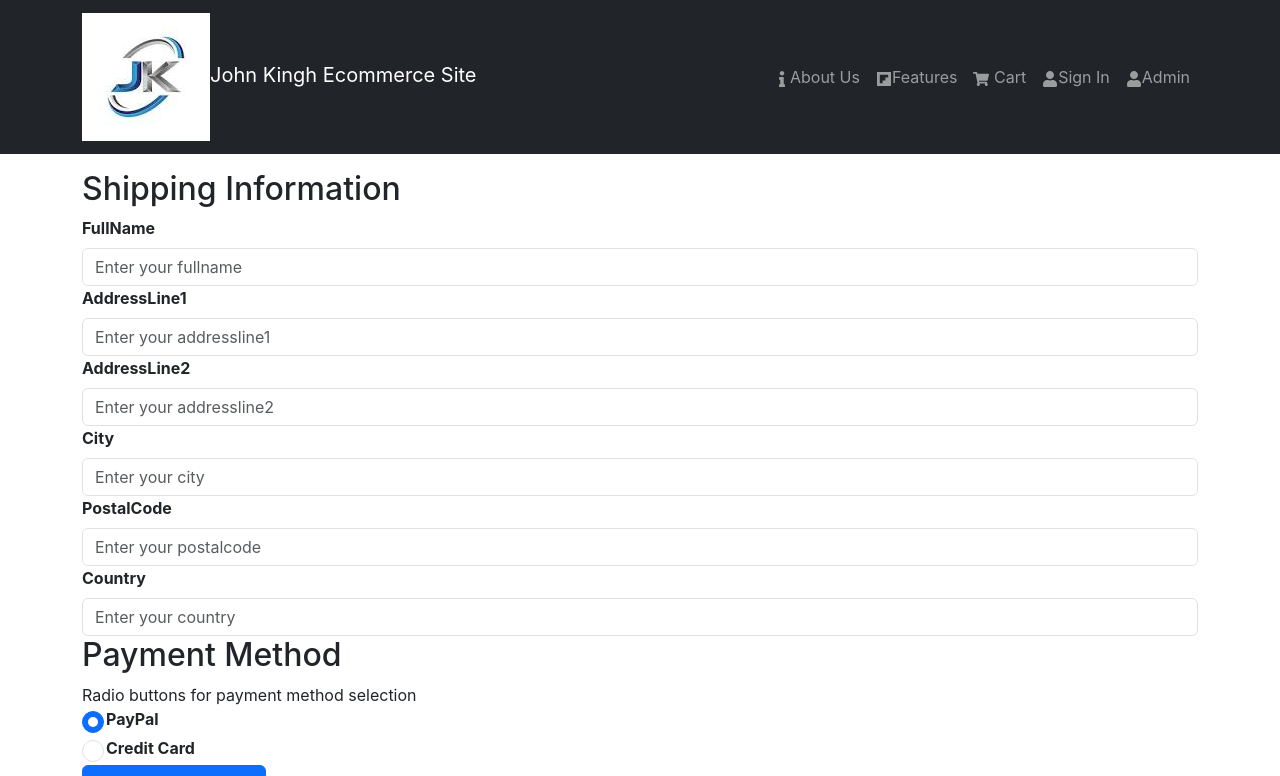
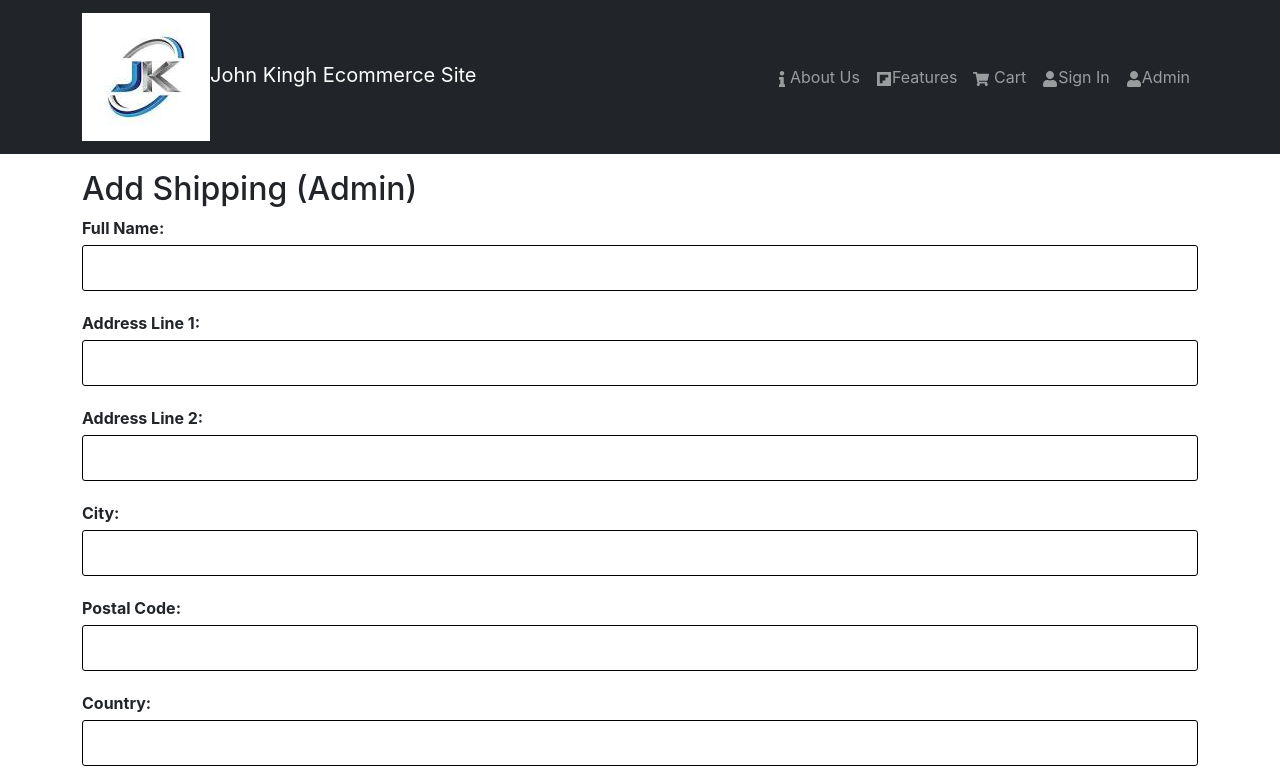
Before and after one commit to kingh247/FinalYearProjectJK, a React (Create React App) app in the folder frontend/: page /shipping in a window 1280 px wide. Shown: the top 776 px of the page. Built offline with nearby package versions, Linux system fonts and the light colour scheme.

Commit message:
updated the payement screen to show prodcuts, totoal price and adress. added delete button to the shipping and update theserver.js

```diff
--- a/frontend/src/screens/CartScreen.jsx
+++ b/frontend/src/screens/CartScreen.jsx
@@ -29,8 +29,16 @@ const ShoppingCartScreen = () => {
   // const checkoutHandler = async (id) => {
   //   navigate('/login?redirect=shipping');
   // };
-   const checkoutHandler = async (id) => {
-     navigate('/shipping');
+  //  const checkoutHandler = async (id) => {
+  //    navigate('/shipping');
+  //  };
+
+   const checkoutHandler = async () => {
+     const totalPrice = items
+       .reduce((ac, item) => ac + item.MyPrice * item.qty, 0)
+       .toFixed(2);
+
+     navigate(`/shipping?total=${totalPrice}`);
    };
 
   return (
--- a/frontend/src/screens/ShippingScreen.jsx
+++ b/frontend/src/screens/ShippingScreen.jsx
@@ -1,85 +1,202 @@
+// import React, { useState } from 'react';
+// import { Form, Button } from 'react-bootstrap';
+// import { useNavigate } from 'react-router-dom';
+// const ShippingScreeng = () => {
+//   // State for shipping information
+//   const [shippingInfo, setShippingInfo] = useState({
+//     fullName: '',
+//     addressLine1: '',
+//     addressLine2: '',
+//     city: '',
+//     postalCode: '',
+//     country: '',
+//   });
+
+//   // State for payment method
+//   const [paymentMethod, setPaymentMethod] = useState('PayPal');
+
+//   // Hook for navigation
+//   const navigate = useNavigate();
+
+//   // Handle input changes for shipping information
+//   const handleChange = (e) => {
+//     const { name, value } = e.target;
+//     setShippingInfo((prevInfo) => ({ ...prevInfo, [name]: value }));
+//   };
+
+//   // Handle payment method change
+//   const handlePaymentChange = (e) => {
+//     setPaymentMethod(e.target.value);
+//   };
+
+//   // Handle form submission
+//   const handleSubmit = (e) => {
+//     e.preventDefault();
+//     // Log shipping information and payment method (replace with your logic)
+//     console.log('Shipping info:', shippingInfo);
+//     console.log('Payment method:', paymentMethod);
+//     // Add your logic for submitting the form data
+//     // Redirect to the payment screen
+//     navigate('/payment');
+//   };
+
+//   return (
+//     <div>
+//       <h2>Shipping Information</h2>
+//       {/* Shipping information form */}
+//       <Form onSubmit={handleSubmit}>
+//         {/* Dynamically generate form fields based on shippingInfo state */}
+//         {Object.entries(shippingInfo).map(([key, value]) => (
+//           <Form.Group key={key} controlId={key}>
+//             <Form.Label>
+//               {key.charAt(0).toUpperCase() + key.slice(1)}
+//             </Form.Label>
+//             <Form.Control
+//               type="text"
+//               placeholder={`Enter your ${key.toLowerCase()}`}
+//               name={key}
+//               value={value}
+//               onChange={handleChange}
+//               required
+//             />
+//           </Form.Group>
+//         ))}
+//         <h2>Payment Method</h2>
+//         Radio buttons for payment method selection
+//         {['PayPal', 'Credit Card'].map((method) => (
+//           <Form.Check
+//             key={method}
+//             type="radio"
+//             label={method}
+//             id={method.toLowerCase().replace(' ', '-')}
+//             name="paymentMethod"
+//             value={method}
+//             checked={paymentMethod === method}
+//             onChange={handlePaymentChange}
+//           />
+//         ))}
+//         {/* Submit button */}
+//         <Button type="submit" variant="primary">
+//           Continue to Payment
+//         </Button>
+//       </Form>
+//     </div>
+//   );
+// };
+
+// export default ShippingScreeng;
 import React, { useState } from 'react';
-import { Form, Button } from 'react-bootstrap';
 import { useNavigate } from 'react-router-dom';
+import axios from 'axios';
+
 const ShippingScreen = () => {
-  // State for shipping information
-  const [shippingInfo, setShippingInfo] = useState({
-    fullName: '',
-    addressLine1: '',
-    addressLine2: '',
-    city: '',
-    postalCode: '',
-    country: '',
-  });
+  const navigate = useNavigate(); // for back button
 
-  // State for payment method
-  const [paymentMethod, setPaymentMethod] = useState('PayPal');
+  const [shippingName, setShippingName] = useState('');
+  const [shippingAddress1, setShippingAddress1] = useState('');
+  const [shippingAddress2, setShippingAddress2] = useState('');
+  const [shippingCity, setShippingCity] = useState('');
+  const [shippingPostCode, setShippingPostCode] = useState('');
+  const [shippingCountry, setShippingCountry] = useState('');
 
-  // Hook for navigation
-  const navigate = useNavigate();
+  const submitHandler = async (e) => {
+    e.preventDefault();
 
-  // Handle input changes for shipping information
-  const handleChange = (e) => {
-    const { name, value } = e.target;
-    setShippingInfo((prevInfo) => ({ ...prevInfo, [name]: value }));
+    try {
+      const response = await axios.post('http://localhost:5000/api/shipping', {
+        fullName: shippingName,
+        addressLine1: shippingAddress1,
+        addressLine2: shippingAddress2,
+        city: shippingCity,
+        postalCode: shippingPostCode,
+        country: shippingCountry,
+      });
+
+      console.log('Shipping added successfully:', response.data);
+    } catch (error) {
+      console.error('Error adding shipping:', error);
+    }
   };
 
-  // Handle payment method change
-  const handlePaymentChange = (e) => {
-    setPaymentMethod(e.target.value);
-  };
-
-  // Handle form submission
-  const handleSubmit = (e) => {
-    e.preventDefault();
-    // Log shipping information and payment method (replace with your logic)
-    console.log('Shipping info:', shippingInfo);
-    console.log('Payment method:', paymentMethod);
-    // Add your logic for submitting the form data
-    // Redirect to the payment screen
-    navigate('/payment');
+  const goBackToPayment = () => {
+    navigate('/payment'); // Replace '/admin-panel' with the actual route for your admin panel
   };
 
   return (
-    <div>
-      <h2>Shipping Information</h2>
-      {/* Shipping information form */}
-      <Form onSubmit={handleSubmit}>
-        {/* Dynamically generate form fields based on shippingInfo state */}
-        {Object.entries(shippingInfo).map(([key, value]) => (
-          <Form.Group key={key} controlId={key}>
-            <Form.Label>
-              {key.charAt(0).toUpperCase() + key.slice(1)}
-            </Form.Label>
-            <Form.Control
+    <div className="admin-container">
+      <div className="admin-card">
+        <h2>Add Shipping (Admin)</h2>
+        <form onSubmit={submitHandler}>
+          <div className="form-group">
+            <label htmlFor="shippingName">Full Name:</label>
+            <input
               type="text"
-              placeholder={`Enter your ${key.toLowerCase()}`}
-              name={key}
-              value={value}
-              onChange={handleChange}
+              id="shippingName"
+              value={shippingName}
+              onChange={(e) => setShippingName(e.target.value)}
               required
             />
-          </Form.Group>
-        ))}
-        <h2>Payment Method</h2>
-        Radio buttons for payment method selection
-        {['PayPal', 'Credit Card'].map((method) => (
-          <Form.Check
-            key={method}
-            type="radio"
-            label={method}
-            id={method.toLowerCase().replace(' ', '-')}
-            name="paymentMethod"
-            value={method}
-            checked={paymentMethod === method}
-            onChange={handlePaymentChange}
-          />
-        ))}
-        {/* Submit button */}
-        <Button type="submit" variant="primary">
-          Continue to Payment
-        </Button>
-      </Form>
+          </div>
+
+          <div className="form-group">
+            <label htmlFor="shippingAddress1">Address Line 1:</label>
+            <input
+              type="text"
+              id="shippingAddress1"
+              value={shippingAddress1}
+              onChange={(e) => setShippingAddress1(e.target.value)}
+              required
+            />
+          </div>
+
+          <div className="form-group">
+            <label htmlFor="shippingAddress2">Address Line 2:</label>
+            <input
+              type="text"
+              id="shippingAddress2"
+              value={shippingAddress2}
+              onChange={(e) => setShippingAddress2(e.target.value)}
+              required
+            />
+          </div>
+
+          <div className="form-group">
+            <label htmlFor="shippingCity">City:</label>
+            <input
+              type="text"
+              id="shippingCity"
+              value={shippingCity}
+              onChange={(e) => setShippingCity(e.target.value)}
+              required
+            />
+          </div>
+
+          <div className="form-group">
+            <label htmlFor="shippingPostCode">Postal Code:</label>
+            <input
+              type="text"
+              id="shippingPostCode"
+              value={shippingPostCode}
+              onChange={(e) => setShippingPostCode(e.target.value)}
+              required
+            />
+          </div>
+
+          <div className="form-group">
+            <label htmlFor="shippingCountry">Country:</label>
+            <input
+              type="text"
+              id="shippingCountry"
+              value={shippingCountry}
+              onChange={(e) => setShippingCountry(e.target.value)}
+              required
+            />
+          </div>
+
+          <button type="submit">Add Shipping</button>
+        </form>
+        <button onClick={goBackToPayment}>Continue to payment</button>
+      </div>
     </div>
   );
 };
```
Also changed, not shown: frontend/src/screens/PaymentScreen.jsx (+68 -2 lines), 2 other files (tests, documents, lock files or other folders).
